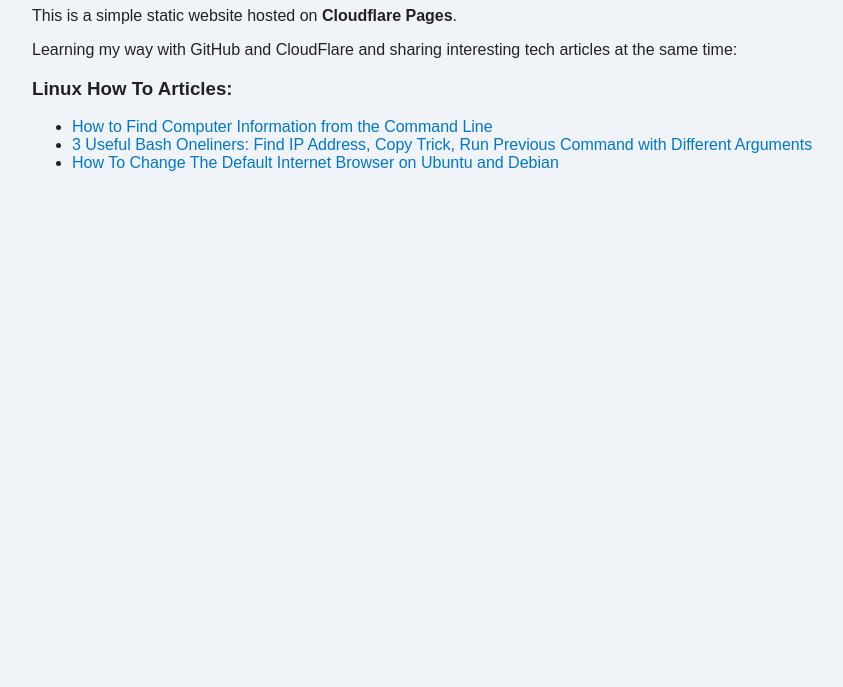
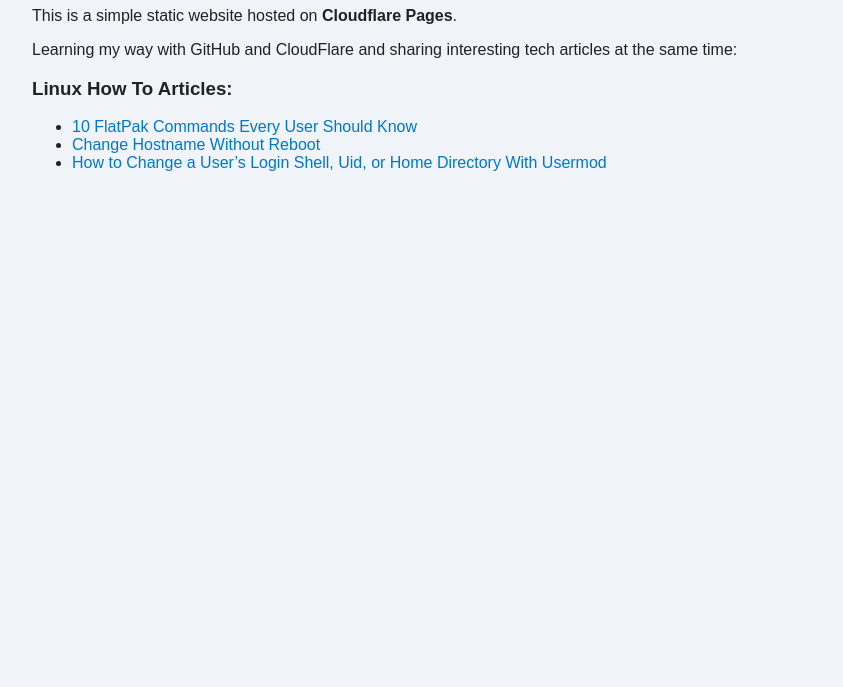
Before and after one commit to evtgeek/content, a plain HTML site: page index.html in a window 1280 px wide. Shown: the part 113-800 px from the top of the page, without its empty margins (208-1051 px from the left). Drawn offline with Linux system fonts and the light colour scheme.

Commit message:
Update index.html

```diff
--- a/index.html
+++ b/index.html
@@ -12,9 +12,9 @@
   <p>Learning my way with GitHub and CloudFlare and sharing interesting tech articles at the same time:</p>
   <h3>Linux How To Articles:</h3>
   <ul>
-    <li><a href="https://idolinux.com/cli-find-computer-information/" target="_blank">How to Find Computer Information from the Command Line</a></li>
-    <li><a href="https://idolinux.com/3-bash-oneliners/" target="_blank">3 Useful Bash Oneliners: Find IP Address, Copy Trick, Run Previous Command with Different Arguments</a></li>
-    <li><a href="https://idolinux.com/change-browser-ubuntu-debian/" target="_blank">How To Change The Default Internet Browser on Ubuntu and Debian</a></li>
+    <li><a href="https://idolinux.com/10-flatpak-commands/" target="_blank">10 FlatPak Commands Every User Should Know</a></li>
+    <li><a href="https://idolinux.com/change-hostname-without-restart-ubuntu/" target="_blank">Change Hostname Without Reboot</a></li>
+    <li><a href="https://idolinux.com/usermod-ubuntu-how-to/" target="_blank">How to Change a User’s Login Shell, Uid, or Home Directory With Usermod</a></li>
   </ul>
 </body>
 </html>
```
